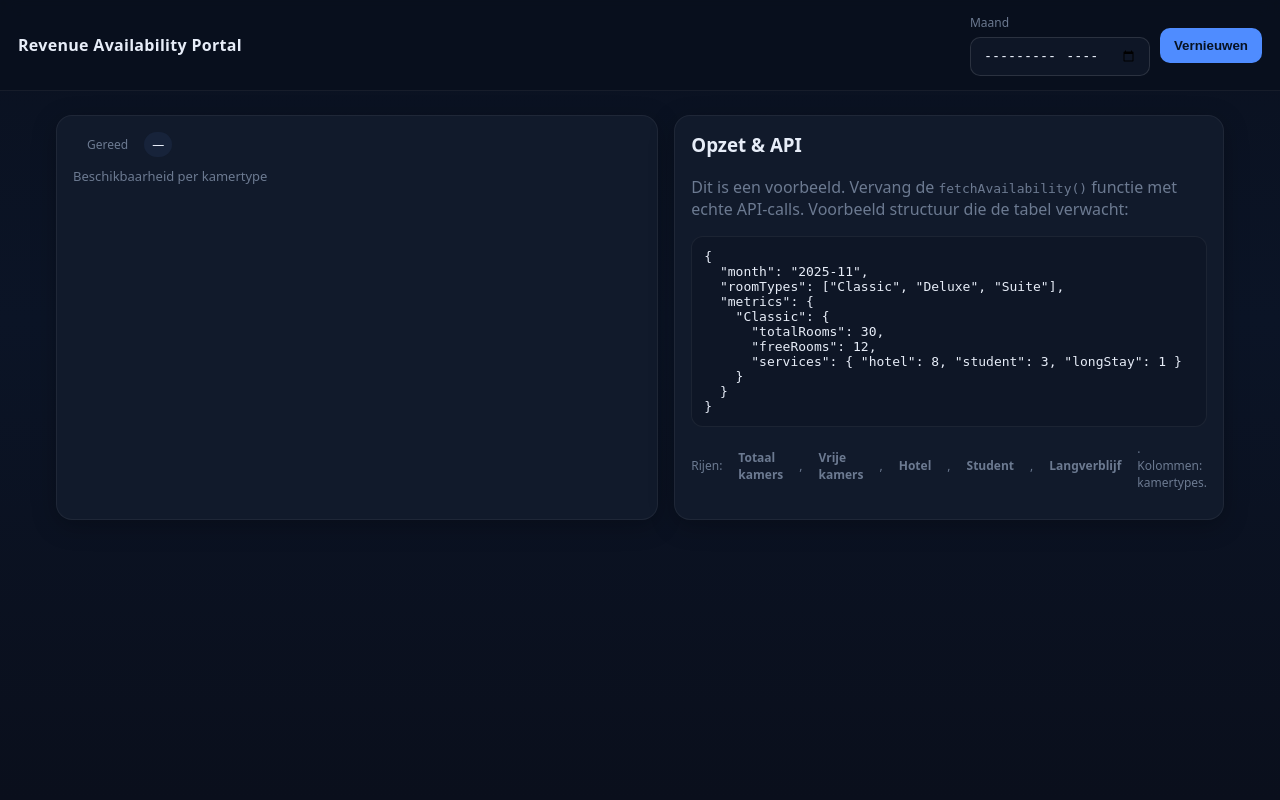
After one commit to BramB03/didactic-waddle, a Flask app: template revenue-portal/templates/index-revenueportal.html in a window 1280 px wide. The commit adds this page. Run offline with Flask 3, Linux system fonts and the light colour scheme; the template is opened without the code that fills it, so the values that code supplies are empty.

Commit message:
GOGOGOGOG

```diff
--- /dev/null
+++ b/revenue-portal/templates/index-revenueportal.html
@@ -0,0 +1,153 @@
+<!DOCTYPE html>
+<html lang="nl">
+<head>
+  <meta charset="UTF-8" />
+  <meta name="viewport" content="width=device-width, initial-scale=1.0" />
+  <title>Revenue Availability Portal</title>
+  <style>
+    :root {
+      --bg: #0b1220;
+      --panel: #111a2b;
+      --muted: #6c7a91;
+      --text: #e7edf8;
+      --accent: #4f8cff;
+      --accent-2: #9ad97a;
+      --danger: #ff6b6b;
+    }
+    * { box-sizing: border-box; }
+    html, body { height: 100%; }
+    body {
+      margin: 0;
+      font-family: ui-sans-serif, system-ui, -apple-system, Segoe UI, Roboto, Helvetica, Arial, "Apple Color Emoji", "Segoe UI Emoji";
+      background: linear-gradient(180deg, #0a1120, #0b1426 40%, #0a0f1c);
+      color: var(--text);
+    }
+    .topbar {
+      position: sticky; top: 0; z-index: 50;
+      display: flex; align-items: center; gap: 12px; justify-content: space-between;
+      padding: 14px 18px; background: rgba(9, 15, 28, 0.75); backdrop-filter: blur(8px);
+      border-bottom: 1px solid rgba(255,255,255,0.06);
+    }
+    .brand { font-weight: 700; letter-spacing: 0.3px; }
+    .controls { display: flex; gap: 10px; align-items: center; }
+    .card {
+      background: var(--panel); border: 1px solid rgba(255,255,255,0.06);
+      border-radius: 16px; padding: 16px; box-shadow: 0 6px 24px rgba(0,0,0,0.25);
+    }
+    .container { max-width: 1200px; margin: 24px auto; padding: 0 16px; }
+    label { font-size: 12px; color: var(--muted); display: block; margin-bottom: 6px; }
+    input[type="month"], select {
+      background: #0e1626; color: var(--text); border: 1px solid rgba(255,255,255,0.12);
+      padding: 10px 12px; border-radius: 10px; outline: none; min-width: 180px;
+    }
+    button {
+      background: var(--accent); color: #071222; border: none; padding: 10px 14px; border-radius: 10px;
+      cursor: pointer; font-weight: 600;
+    }
+    button.secondary { background: #17233a; color: var(--text); }
+    button:disabled { opacity: 0.6; cursor: not-allowed; }
+
+    table { width: 100%; border-collapse: collapse; }
+    th, td { padding: 10px 12px; text-align: right; border-bottom: 1px solid rgba(255,255,255,0.06); }
+    th:first-child, td:first-child { text-align: left; }
+    thead th { position: sticky; top: 58px; background: #11192d; z-index: 1; }
+    caption { text-align: left; color: var(--muted); margin-bottom: 8px; font-size: 13px; }
+
+    .meta { font-size: 12px; color: var(--muted); display: flex; gap: 16px; align-items: center; }
+    .dot { width: 8px; height: 8px; border-radius: 999px; display: inline-block; margin-right: 6px; }
+    .dot.ok { background: var(--accent-2); }
+    .dot.err { background: var(--danger); }
+    .pill { font-size: 12px; padding: 4px 8px; border-radius: 999px; background: #17233a; color: var(--text); }
+    .grid { display: grid; grid-template-columns: 1fr; gap: 16px; }
+
+    @media (min-width: 960px) {
+      .grid { grid-template-columns: 1.2fr 0.8fr; }
+    }
+  </style>
+</head>
+<body>
+  <header class="topbar">
+    <div class="brand">Revenue Availability Portal</div>
+    <div class="controls">
+      <div>
+        <label for="monthInput">Maand</label>
+        <input type="month" id="monthInput" />
+      </div>
+      <button id="refreshBtn">Vernieuwen</button>
+    </div>
+  </header>
+
+  <main class="container">
+    <section class="grid">
+      <div class="card">
+        <div class="meta" style="margin-bottom: 10px;">
+          <span><span id="statusDot" class="dot"></span><span id="statusText">Gereed</span></span>
+          <span class="pill" id="selectedMonthPill">—</span>
+          <span id="lastUpdated" class="meta"></span>
+        </div>
+        <div style="overflow: auto;">
+          <table id="availabilityTable" aria-describedby="tableCaption">
+            <caption id="tableCaption">Beschikbaarheid per kamertype</caption>
+            <thead id="tableHead"></thead>
+            <tbody id="tableBody"></tbody>
+          </table>
+        </div>
+      </div>
+
+      <aside class="card">
+        <h3 style="margin-top: 0;">Opzet & API</h3>
+        <p style="color: var(--muted);">Dit is een voorbeeld. Vervang de <code>fetchAvailability()</code> functie met echte API‑calls. Voorbeeld structuur die de tabel verwacht:</p>
+        <pre style="white-space: pre-wrap; background:#0e1626; padding: 12px; border-radius: 12px; border:1px solid rgba(255,255,255,0.06);">{
+  "month": "2025-11",
+  "roomTypes": ["Classic", "Deluxe", "Suite"],
+  "metrics": {
+    "Classic": {
+      "totalRooms": 30,
+      "freeRooms": 12,
+      "services": { "hotel": 8, "student": 3, "longStay": 1 }
+    }
+  }
+}</pre>
+        <p class="meta">Rijen: <strong>Totaal kamers</strong>, <strong>Vrije kamers</strong>, <strong>Hotel</strong>, <strong>Student</strong>, <strong>Langverblijf</strong>. Kolommen: kamertypes.</p>
+      </aside>
+    </section>
+  </main>
+
+  <script>
+    // ===== Utilities =====
+    const pad = (n) => String(n).padStart(2, '0');
+    const now = new Date();
+
+    // Set default month to current (Amsterdam TZ not required for visual only)
+    const defaultMonthValue = `${now.getFullYear()}-${pad(now.getMonth() + 1)}`;
+
+    const monthInput = document.getElementById('monthInput');
+    const refreshBtn = document.getElementById('refreshBtn');
+    const statusDot = document.getElementById('statusDot');
+    const statusText = document.getElementById('statusText');
+    const lastUpdated = document.getElementById('lastUpdated');
+    const selectedMonthPill = document.getElementById('selectedMonthPill');
+
+    const tableHead = document.getElementById('tableHead');
+    const tableBody = document.getElementById('tableBody');
+
+    monthInput.value = defaultMonthValue;
+    selectedMonthPill.textContent = defaultMonthValue;
+
+    // ===== Fake API layer (replace with real fetch) =====
+    async function fetchAvailability(month) {
+      // Example: replace this with your real API calls
+      // - Do parallel fetches for multiple endpoints if needed
+      // - Combine results into the schema below
+      await new Promise(r => setTimeout(r, 500)); // simulate latency
+
+      const roomTypes = ["Classic", "Deluxe", "Suite", "Studio"]; // dynamic in real world
+
+      // generate mock numbers to show dynamics per month
+      const seed = Number(month.replace('-', '')) % 97;
+      const rnd = (base, i) => Math.max(0, Math.round(base + (seed % 7) - 3 + i));
+
+      const metrics = {};
+      roomTypes.forEach((rt, i) => {
+        const totalRooms = rnd(20 + i * 5, i) + 10;
+        const freeRooms = Math.min(totalRooms, rnd(8 + i *
```
Also changed, not shown: revenue-portal/mainrevenueportal.py (added, +42 -0 lines), revenue-portal/templates/widget-loader.html (added, +339 -0 lines), templates/index.html (+4 -4 lines), legacy/build/Create reservations/reservationsseparate.py, revenue-portal/__init__.py (added).
